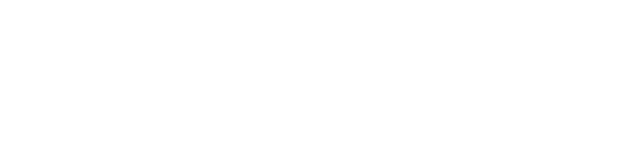
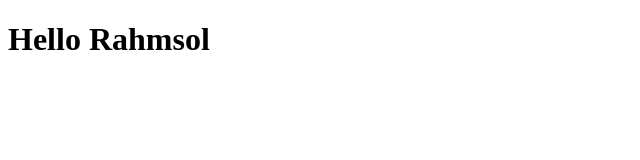
Before and after one commit to rahmsol/kolaborasi-git, a plain HTML site: page index.html in a window 1280 px wide. Shown: the whole page, without its empty margins (0-640 px from the left). Drawn offline with Linux system fonts and the light colour scheme.

Commit message:
Update index.html

```diff
--- a/index.html
+++ b/index.html
@@ -5,8 +5,9 @@
   <meta http-equiv="X-UA-Compatible" content="IE=edge">
   <meta name="viewport" content="width=device-width, initial-scale=1.0">
   <title>Belajar Kolaborasi</title>
+  <link src="style.css"/>
 </head>
 <body>
-
+  <h1>Hello Rahmsol</h1>
 </body>
 </html>
```
